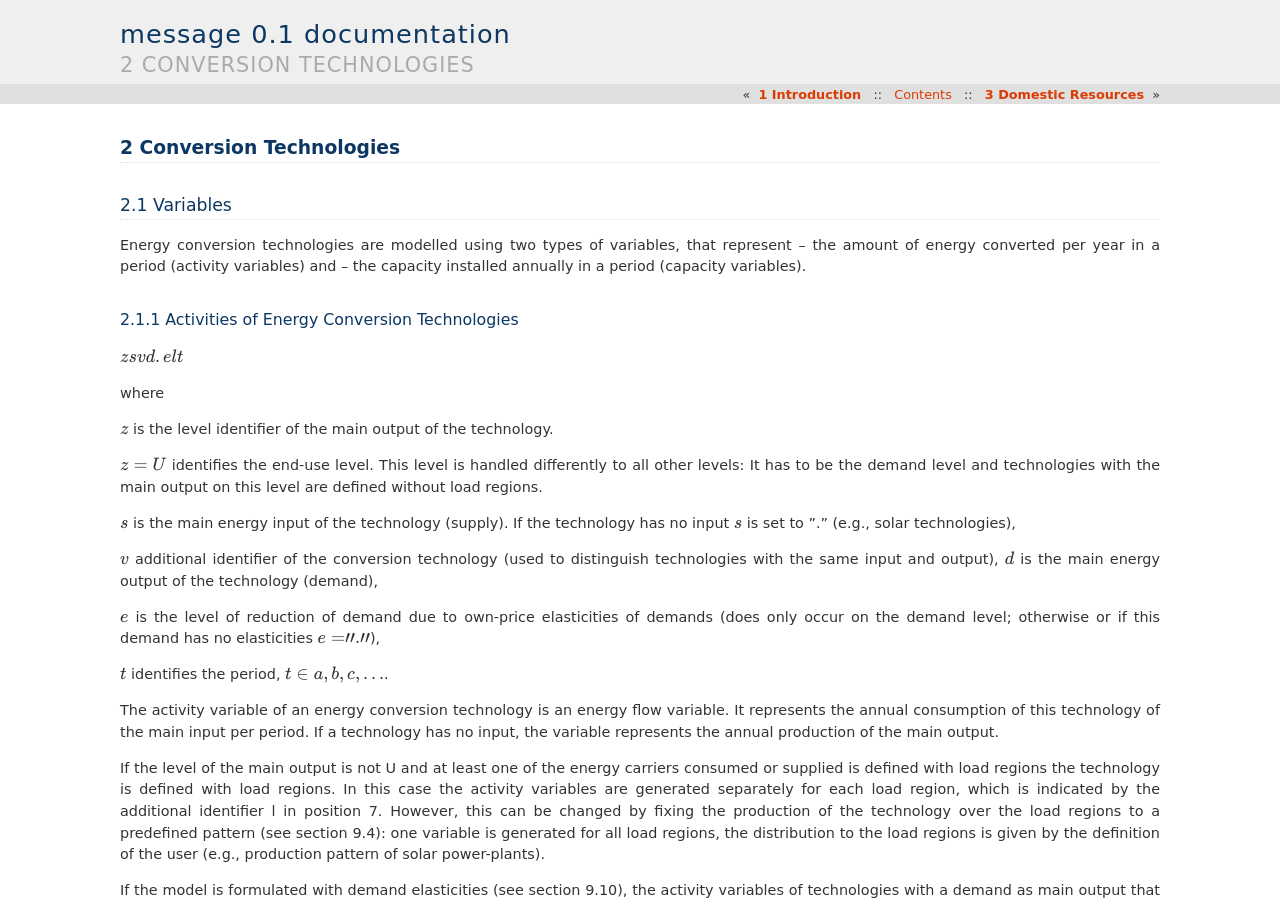
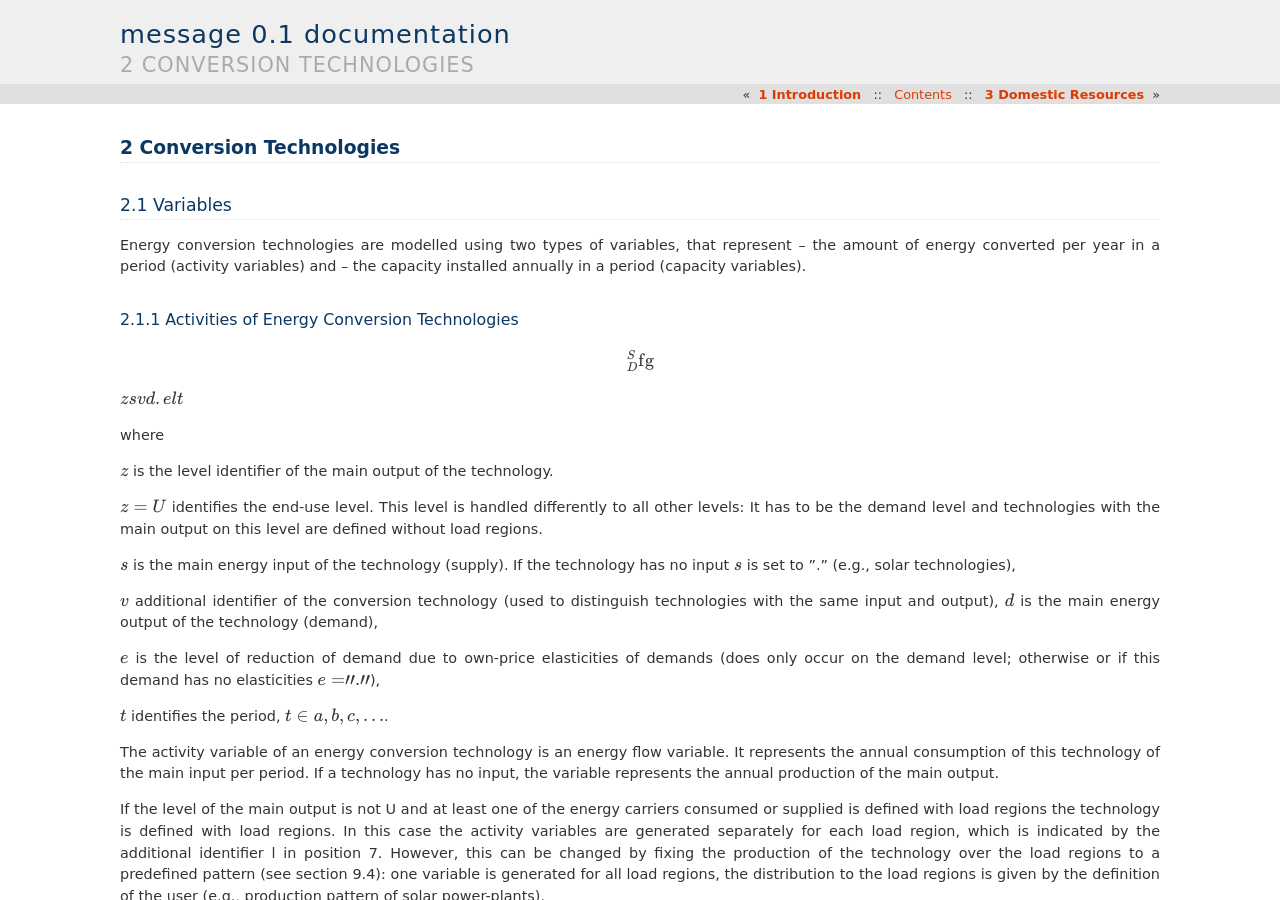
Before and after one commit to yiyi1991/message-ix-models, a Sphinx documentation site: the page built from doc/global/source/message_globiom/annex/message/conversion_technologies.rst, in a window 1280 px wide and 900 px high. Built offline with Sphinx 7.4.7, drawn with Linux system fonts in a browser that asks for light colours; pages that are not in the unit, such as notebooks, are missing from menus.

Commit message:
Update conversion_technologies.rst

```diff
--- a/doc/global/source/message_globiom/annex/message/conversion_technologies.rst
+++ b/doc/global/source/message_globiom/annex/message/conversion_technologies.rst
@@ -8,6 +8,9 @@ Energy conversion technologies are modelled using two types of variables, that r
 
 2.1.1 	Activities  of Energy Conversion Technologies
 ~~~~~~~~~~~~~~~~~~~~~~
+.. math::
+
+ _{D}^{S}\textrm{fg}
 
 :math:`zsvd.elt`
 
```
